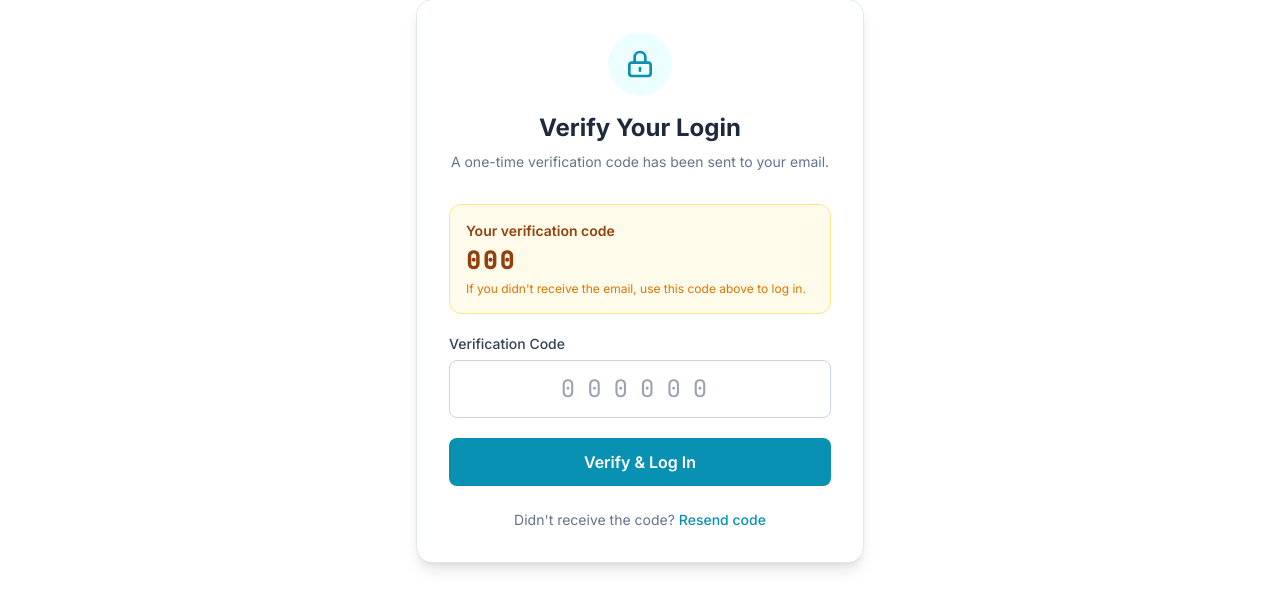
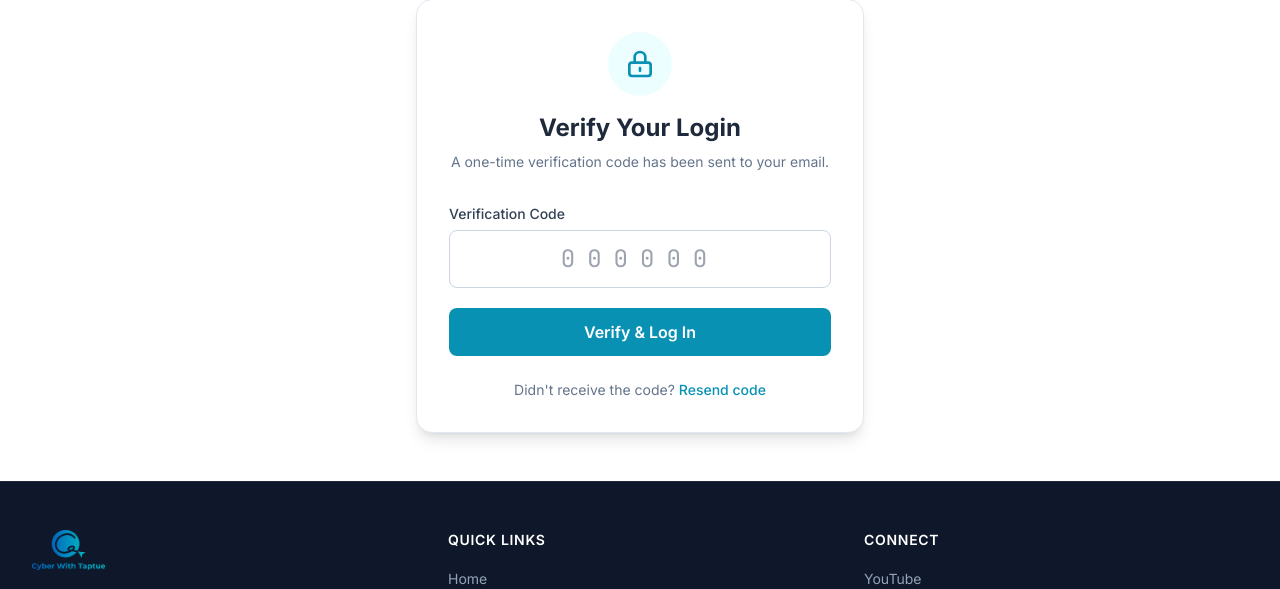
Before and after one commit to russel-taptue/cyber-taptue, a Django app: template templates/accounts/verify_otp.html in a window 1280 px wide. Shown: the part 130-719 px from the top of the page. Run offline with Django 5.2, Linux system fonts and the light colour scheme; tables that the repository leaves empty hold one stand-in row (values such as "Sample post"); the template is opened without the code that fills it: values that come from a table or form of the project are taken from there, most other values are stand-ins (such as "Sample title", 1, 10 or a date in 2020); some libraries are stand-ins or nearby versions.

Commit message:
Revert OTP display on verify page - keep email-only delivery

```diff
--- a/apps/accounts/views.py
+++ b/apps/accounts/views.py
@@ -68,7 +68,6 @@ class CustomLoginView(LoginView):
         otp = OTP.create_and_invalidate_old(user)
         _send_otp_email(user, otp.code, request=self.request)
         self.request.session["_otp_user_id"] = user.pk
-        self.request.session["_otp_code"] = otp.code
         messages.success(
             self.request,
             _("A verification code has been sent to your email."),
@@ -88,8 +87,7 @@ class VerifyOTPView(View):
 
     def get(self, request):
         form = self.form_class()
-        otp_code = request.session.pop("_otp_code", None)
-        return render(request, self.template_name, {"form": form, "otp_code": otp_code})
+        return render(request, self.template_name, {"form": form})
 
     def post(self, request):
         form = self.form_class(request.POST)
@@ -144,7 +142,6 @@ class ResendOTPView(View):
         user = get_object_or_404(CustomUser, pk=user_id)
         otp = OTP.create_and_invalidate_old(user)
         _send_otp_email(user, otp.code, request=request)
-        request.session["_otp_code"] = otp.code
         messages.success(request, _("A new verification code has been sent to your email."))
         return redirect("accounts:verify_otp")
 
--- a/templates/accounts/verify_otp.html
+++ b/templates/accounts/verify_otp.html
@@ -18,14 +18,6 @@
           {% trans "A one-time verification code has been sent to your email." %}
         </p>
       </div>
-
-      {% if otp_code %}
-        <div class="mb-4 p-4 rounded-xl bg-amber-50 border border-amber-200 text-amber-800 text-sm">
-          <p class="font-semibold">{% trans "Your verification code" %}</p>
-          <p class="text-2xl font-mono font-bold tracking-widest mt-1">{{ otp_code }}</p>
-          <p class="mt-1 text-amber-600 text-xs">{% trans "If you didn't receive the email, use this code above to log in." %}</p>
-        </div>
-      {% endif %}
 
       {% if messages %}
         {% for message in messages %}
```
